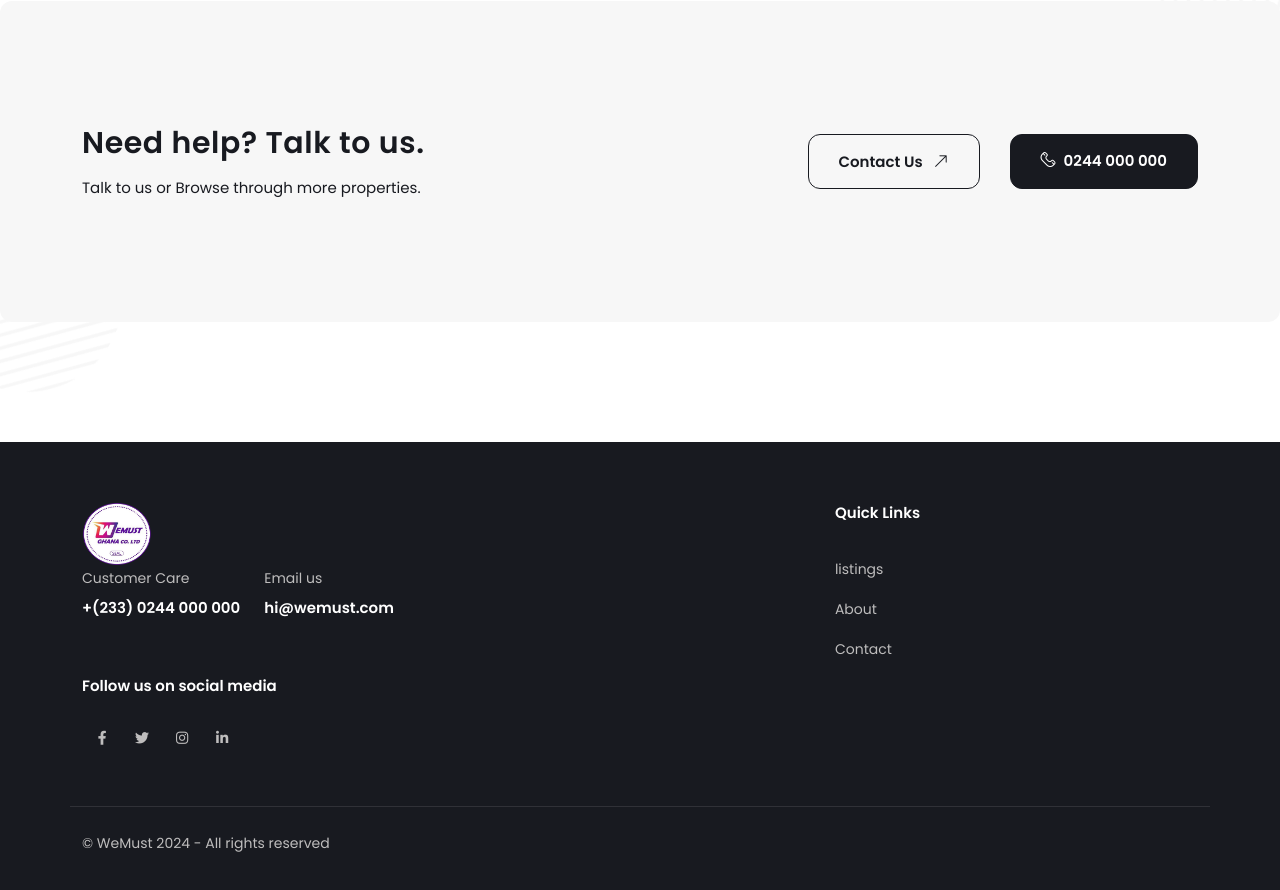
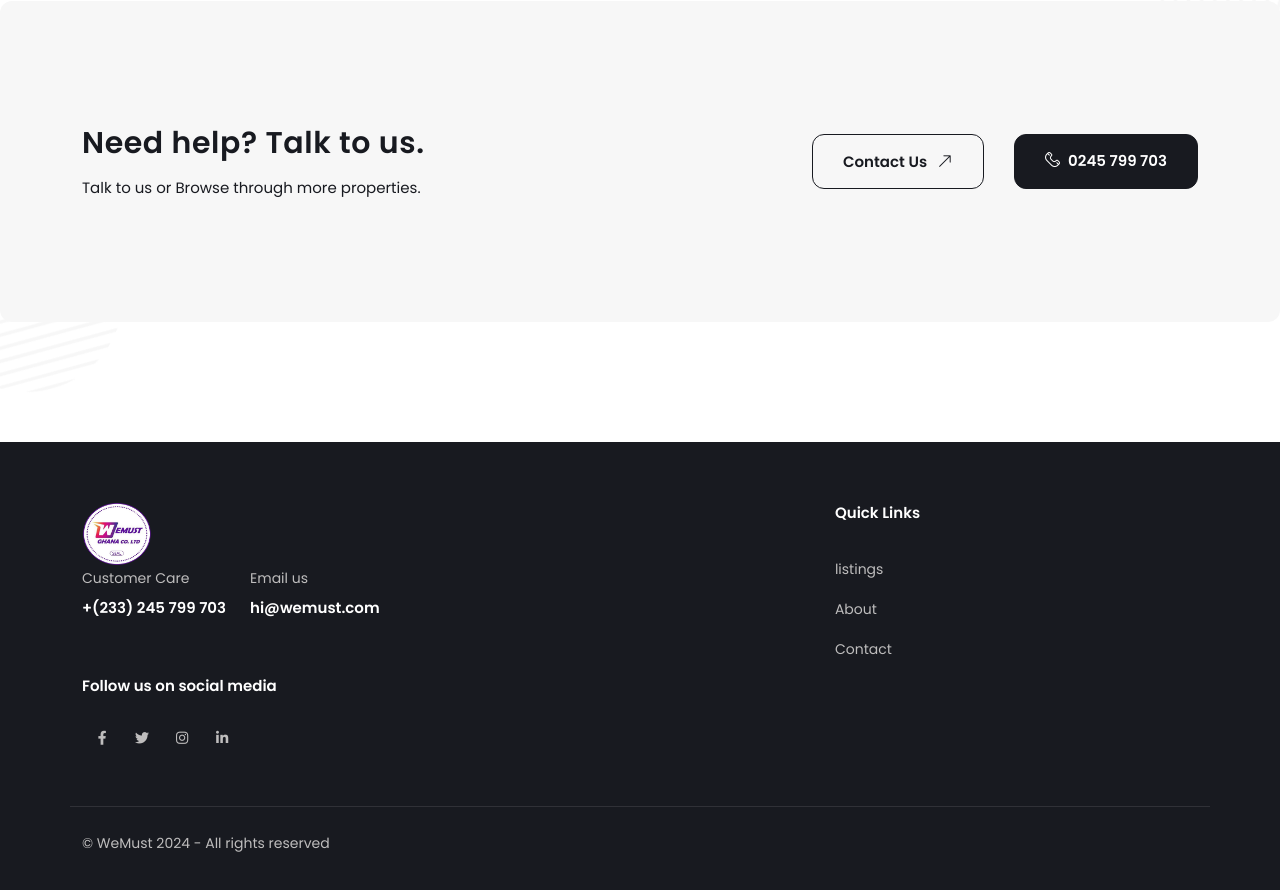
Before and after one commit to eganowvercel/wemust-real-estate, a Next.js app: page /faq in a window 1280 px wide. Shown: the part 1540-2430 px from the top of the page. Built offline with nearby package versions, Linux system fonts and the light colour scheme.

Commit message:
updated contact number

```diff
--- a/src/components/common/CallToActions.js
+++ b/src/components/common/CallToActions.js
@@ -48,7 +48,7 @@ const CallToActions = () => {
                 </Link>
                 <Link href="/contact" className="ud-btn btn-dark">
                   <span className="flaticon-call vam pe-2" />
-                  0244 000 000
+                  0245 799 703
                 </Link>
               </div>
             </div>
--- a/src/components/common/default-footer/ContactMeta.js
+++ b/src/components/common/default-footer/ContactMeta.js
@@ -4,8 +4,8 @@ const ContactMeta = () => {
   const contactInfoList = [
     {
       title: "Customer Care",
-      phone: "+(233) 0244 000 000",
-      phoneLink: "tel:+233244000000", // Changed phoneLink to tel: URI
+      phone: "+(233) 245 799 703",
+      phoneLink: "tel:+233245799703", // Changed phoneLink to tel: URI
     },
     {
       title: "Email us",
--- a/src/components/pages/contact/Office.js
+++ b/src/components/pages/contact/Office.js
@@ -9,7 +9,7 @@ const Office = () => {
       city: "Accra",
       icon: "/images/icon/london.svg",
       address: "east legon,accra",
-      phoneNumber: "(233) 244 000 000",
+      phoneNumber: "(233) 245 799 703",
     },
     // {
     //   id: 2,
--- a/src/utilis/constants.js
+++ b/src/utilis/constants.js
@@ -1 +1 @@
-export const BASE_URL = 'https://intergrated-checkout.vercel.app/api/credentials'
+export const BASE_URL = 'https://checkout.eganowpay.com'
```
Also changed, not shown: src/app/review/page.js (+5 -4 lines).
